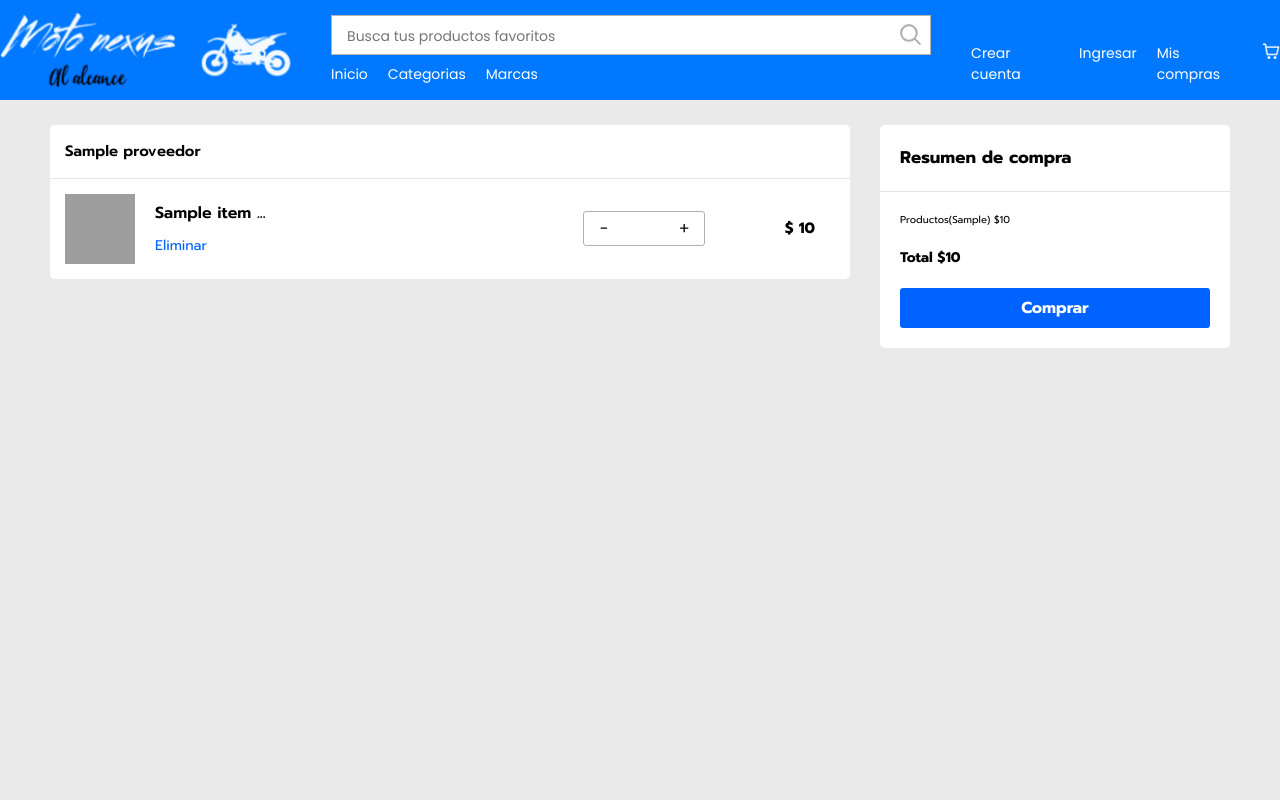
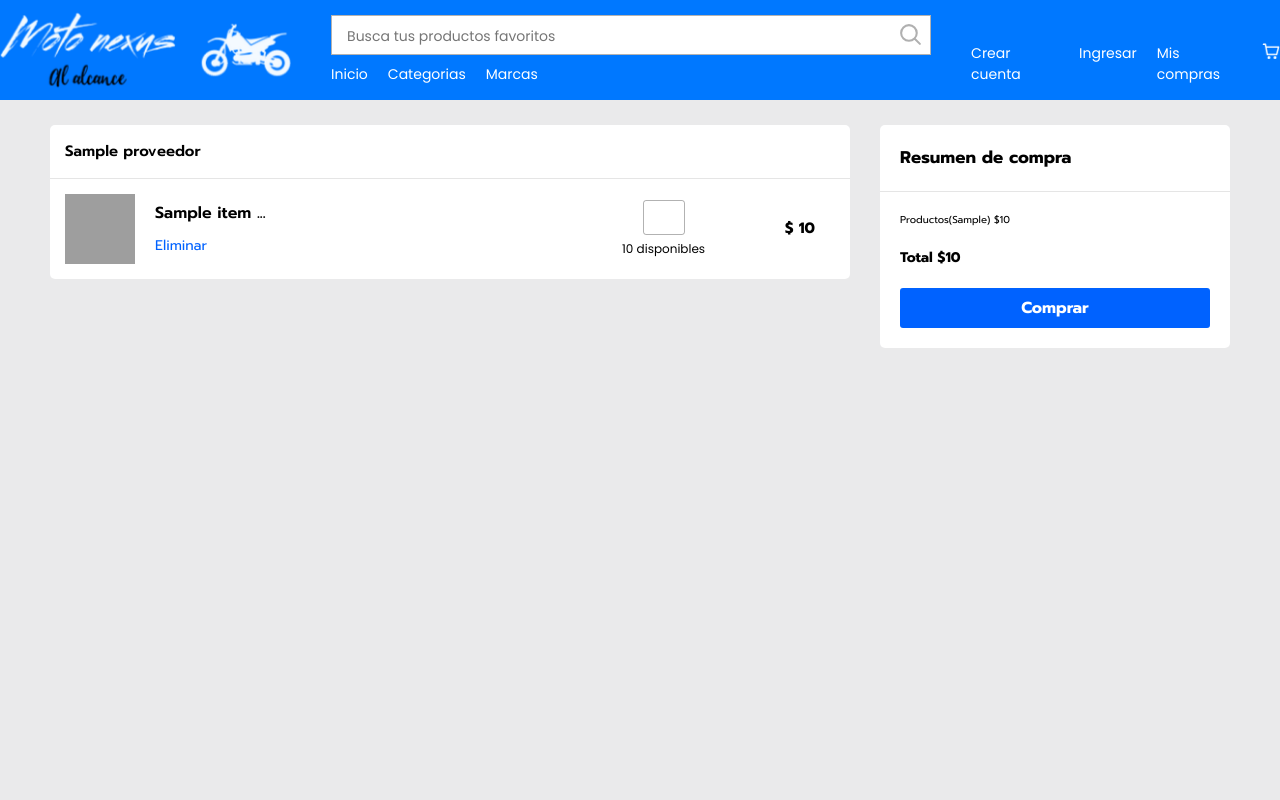
Before and after one commit to Samuel-Lopez13/MotoNexus, a Django app: template svc/userapp/templates/carrito.html in a window 1280 px wide. Run offline with Django 5.2, Linux system fonts and the light colour scheme; the template is opened without the code that fills it: most values are stand-ins (such as "Sample title", 1, 10 or a date in 2020); grey boxes are pictures that could not be loaded.

Commit message:
agreagar

```diff
--- a/svc/userapp/static/styles/estilos-carrito.css
+++ b/svc/userapp/static/styles/estilos-carrito.css
@@ -87,13 +87,23 @@
 
 .informacion__contador{
     display: flex;
+    gap: 5px;
+    flex-direction: column;
+    align-items: center;
+}
 
+.info__stock{
+    font-size: 12px;
+}
+
+.info__contador{
+    display: flex;
     border: 1px solid rgba(0, 0, 0, 0.3);
 
     border-radius: 3px;
 }
 
-.informacion__contador > a{
+.info__contador > a{
     width: 40px;
     height: 33px;
 
@@ -106,7 +116,7 @@
     background-color: transparent;
 }
 
-.informacion__contador > h5{
+.info__contador > h5{
     width: 40px;
     height: 33px;
 
--- a/svc/userapp/templates/MetodoPago.html
+++ b/svc/userapp/templates/MetodoPago.html
@@ -16,7 +16,7 @@
                     <div class="img">
                         <img src="{% static '/debito.png'%}">
                     </div>
-                    <h3>Tarjeta de Devito</h3>
+                    <h3>Tarjeta de Debito</h3>
                 </div>
                 <div class="tipo__capo" id="tipo_credito">
                     <input id="input__credito" type="radio" name="metodoPago" value="credito">
--- a/svc/userapp/templates/carrito.html
+++ b/svc/userapp/templates/carrito.html
@@ -42,15 +42,36 @@
                         </a>
                     </div>
                     <div class="informacion__contador">
-                        <a href="/eliminar_carrito/{{item.pk}}" class="contadormenos">-</a>
-                        <h5 id="numeroContador">
+                        <div class="info__contador">
                             {% for key, value in contador_ids.items %}
+                            {% if key == item.pk %}
+                                {% if value > 1 %}
+                                <a href="/eliminar_carrito/{{item.pk}}" class="contadormenos">-</a>
+                                {% else %}
+                                <a href="" class="contadormenos">-</a>
+                                {% endif %}
+                            {% endif %}
+                            {% endfor %}
+                            <h5 id="numeroContador">
+                                {% for key, value in contador_ids.items %}
                                 {% if key == item.pk %}
-                                    {{ value }}<br>
+                                {{ value }}<br>
                                 {% endif %}
+                                {% endfor %}
+                            </h5>
+                            {% for key, value in contador_ids.items %}
+                            {% if key == item.pk %}
+                                {% if value < item.stock %}
+                                <a href="/agregar_carrito/{{item.pk}}" class="contadormas">+</a>
+                                {% else %}
+                                <a href="" class="contadormas">+</a>
+                                {% endif %}
+                            {% endif %}
                             {% endfor %}
-                        </h5>
-                        <a href="/agregar_carrito/{{item.pk}}" class="contadormas">+</a>
+                        </div>
+                        <div class="info__stock">
+                            <p>{{ item.stock }} disponibles</p>
+                        </div>
                     </div>
                     <div class="informacion__precio">
                         $ {{ item.precio }}
```
Also changed, not shown: svc/userapp/views.py (+47 -0 lines).
